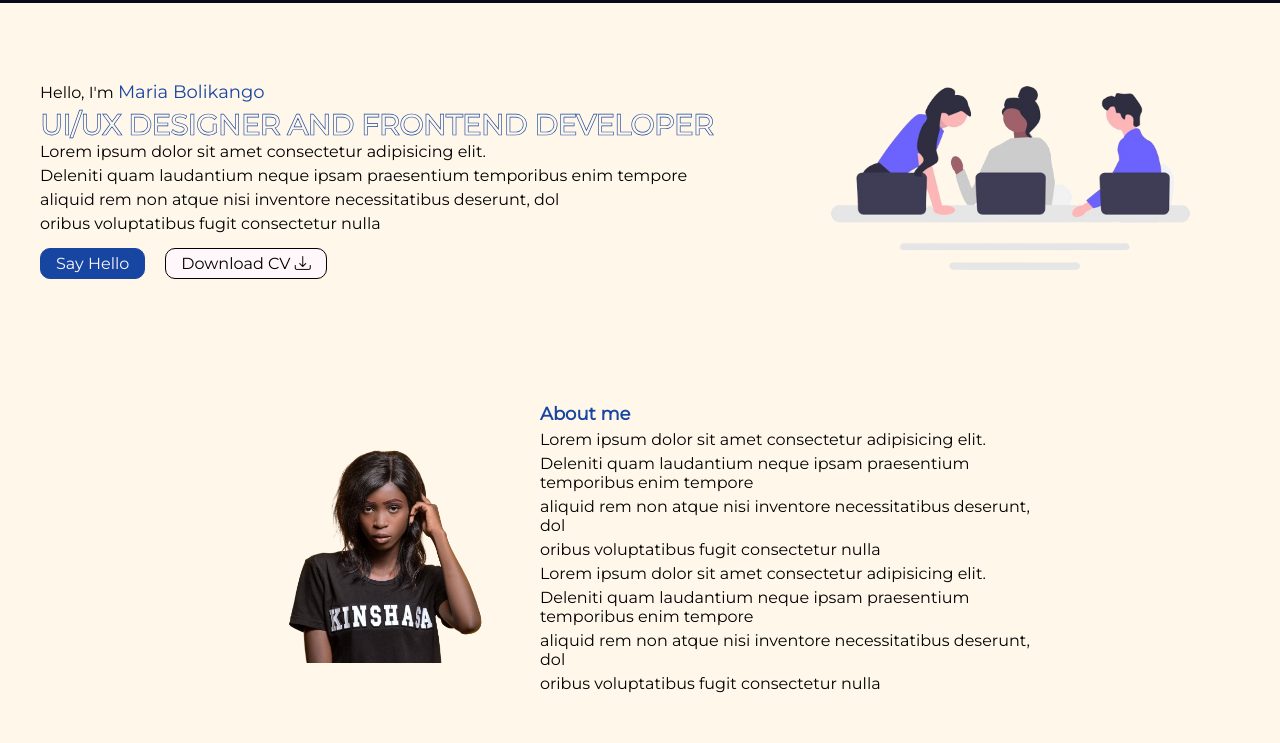
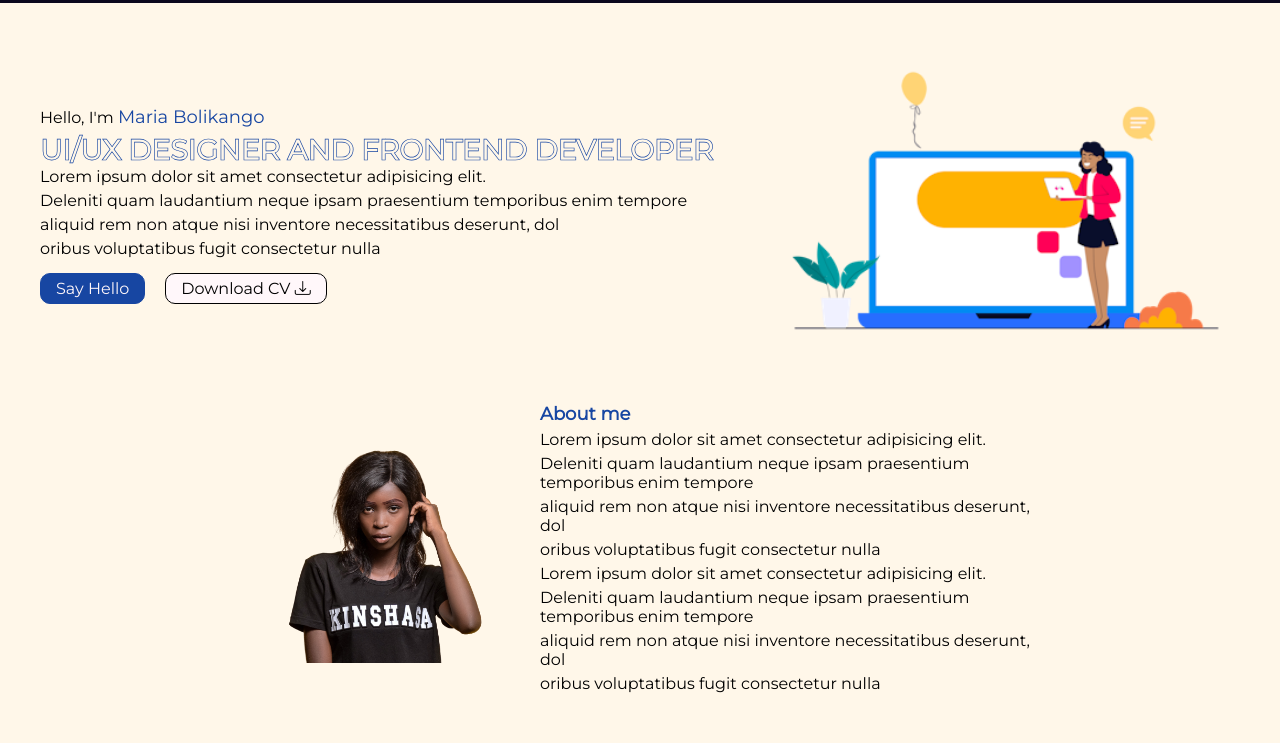
Before and after one commit to mariabolikango/porfoliowebsite, a plain HTML site: page index.html in a window 1280 px wide. Shown: the part 57-800 px from the top of the page. Drawn offline with nearby package versions, Linux system fonts and the light colour scheme.

Commit message:
add icons

```diff
--- a/index.html
+++ b/index.html
@@ -51,7 +51,7 @@
             </div>
             <div class="bloc_item">
                     <div class="card">
-                        <img src="images/photo1.png"   height="250" alt="photo">
+                        <img src="images/Allura - Online Searching(1).png"   height="300" alt="photo">
                     </div>
 
             </div>
```
Also changed, not shown: images/Allura - Online Searching(1).png (added), images/Allura - Online Searching.png (added).
